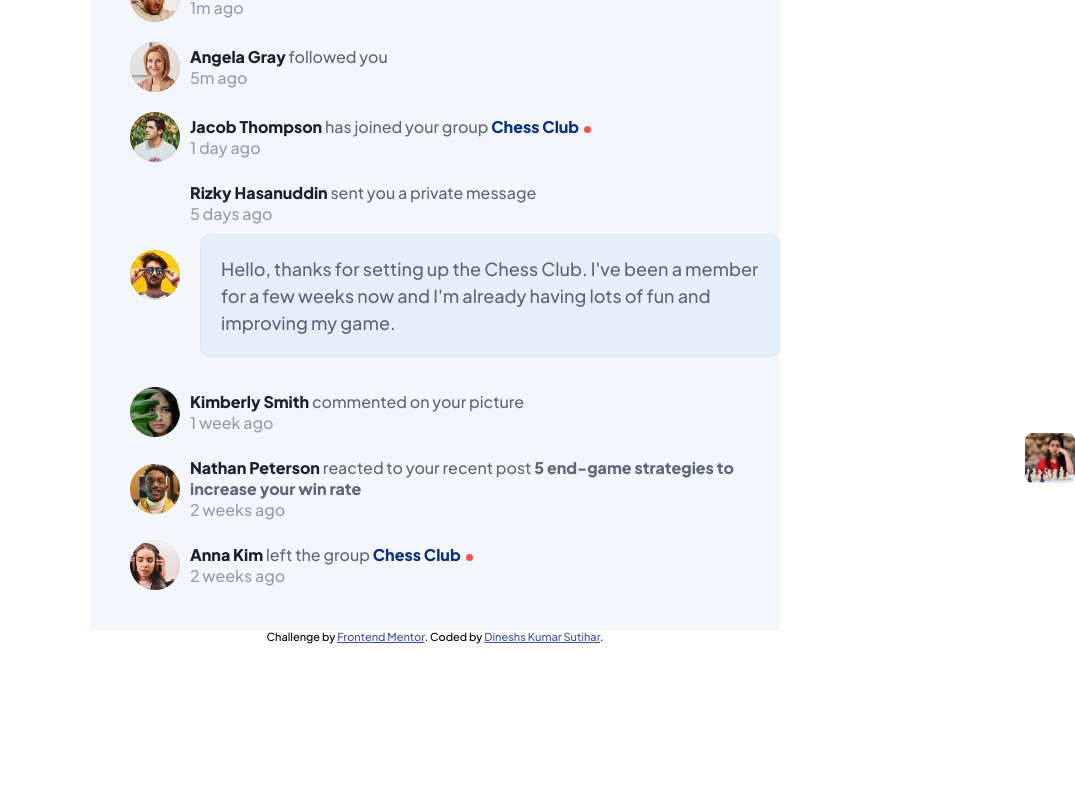
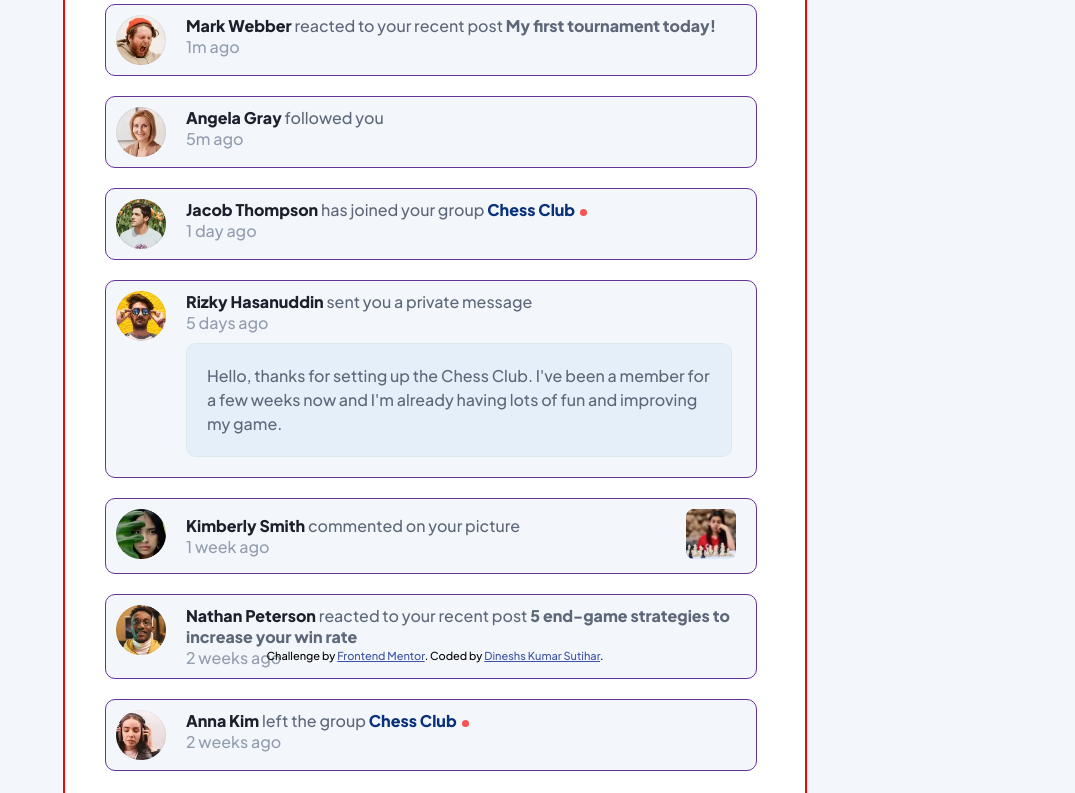
Before and after one commit to dineshsutihar/Notifications-page, a plain HTML site: page index.html in a window 1280 px wide. Shown: the part 138-931 px from the top of the page, without its empty margins (205-1280 px from the left). Before the commit the page ends 800 px from the top, so only its background shows below. Drawn offline with Linux system fonts and the light colour scheme.

Commit message:
desktop version completed

```diff
--- a/index.html
+++ b/index.html
@@ -71,17 +71,20 @@
 
         <div class="info">
           <img src="assets/images/avatar-kimberly-smith.webp" alt="avatar" />
-          <div class="text img-text">
+          <div class="text except-text">
+            <div class="text-heghlight">
             <p>
               <span class="name">Kimberly Smith</span> commented on your picture
             </p>
             <p class="time">1 week ago</p>
+          </div>
 
+            <div class="img-highlight">
             <img
-              class="img-highlight"
               src="assets/images/image-chess.webp"
               alt=""
             />
+          </div>
 
           </div>
         </div>
@@ -119,7 +122,7 @@
         Challenge by
         <a href="https://www.frontendmentor.io?ref=challenge" target="_blank"
           >Frontend Mentor</a
-        >. Coded by <a href="#">Dineshs Kumar Sutihar</a>.
+        >. Coded by <a href="https://github.com/dineshsutihar">Dineshs Kumar Sutihar</a>.
       </div>
     </footer>
   </body>
--- a/style.css
+++ b/style.css
@@ -21,7 +21,8 @@
 
 body {
   font-family: 'Plus Jakarta Sans', sans-serif;
-  background-color:  var( --neutral-white);
+  background-color:  var(--neutral-very-light-grayish-blue );
+
 
 }
 
@@ -32,11 +33,13 @@ body {
   justify-content: center;
   height: max-content;
   text-align: left;
-  background-color: var(--neutral-very-light-grayish-blue);
+  background-color: var(--neutral-white);
   color:var( --neutral-dark-grayish-blue);
-  width: 650px;
-  margin: 0 auto;
+  width: 700px;
+  margin: 30px auto;
   padding: 20px;
+  border-radius: 10px;
+  border: 2px solid red;
 }
 
 header{
@@ -64,12 +67,15 @@ header h2 .count{
 .info{
   display: flex;
   flex-direction: row;
-  align-items: center;
+  align-items: flex-start;
   justify-content: left;
-  margin-bottom: 20px;
-  width: 100%;
-  gap: 10px;
+  width: 90%;
+  gap: 20px;
   margin: 20px;
+  background-color: var(--neutral-very-light-grayish-blue);
+  padding: 10px;
+  border-radius: 10px;
+  border: 1px solid rebeccapurple;
 }
 
 .time{
@@ -98,12 +104,10 @@ header h2 .count{
 .message{
   margin-top: 10px;
   margin-bottom: 10px;
-  margin-left: 10px;
   color: var(--neutral-dark-grayish-blue);
-  font-size: 18px;
   line-height: 1.5;
   font-weight: 500;
-  width:auto;
+  width:90%;
   text-align: left;
   padding: 20px;
   background-color: var(--neutral-light-grayish-blue-1);
@@ -118,21 +122,31 @@ header h2 .count{
 img[alt="avatar"] {
   width: 50px;
 }
-.img-text{
-  /* display: flex; */
-  /* flex-direction: row; */
-  /* align-items: center; */
-  /* justify-content:center; */
-  /* right: 0; */
+.text{
+ width: 90%;
 }
 
-.text img{
-  height: 50px;
-  position: absolute;
-  right: 0;
+.except-text{
+  display: flex;
+  flex-direction: row;
+  align-items: center;
+  justify-content:space-between;
+  width: 90%;
+  margin-right: 10px;
 }
 
 
+.img-highlight img{
+  height: 50px;
+}
+
+
+footer{
+  bottom: 0;
+  position: absolute;
+  width: 100%;
+
+}
 .attribution {
   font-size: 11px;
   text-align: center;
```
